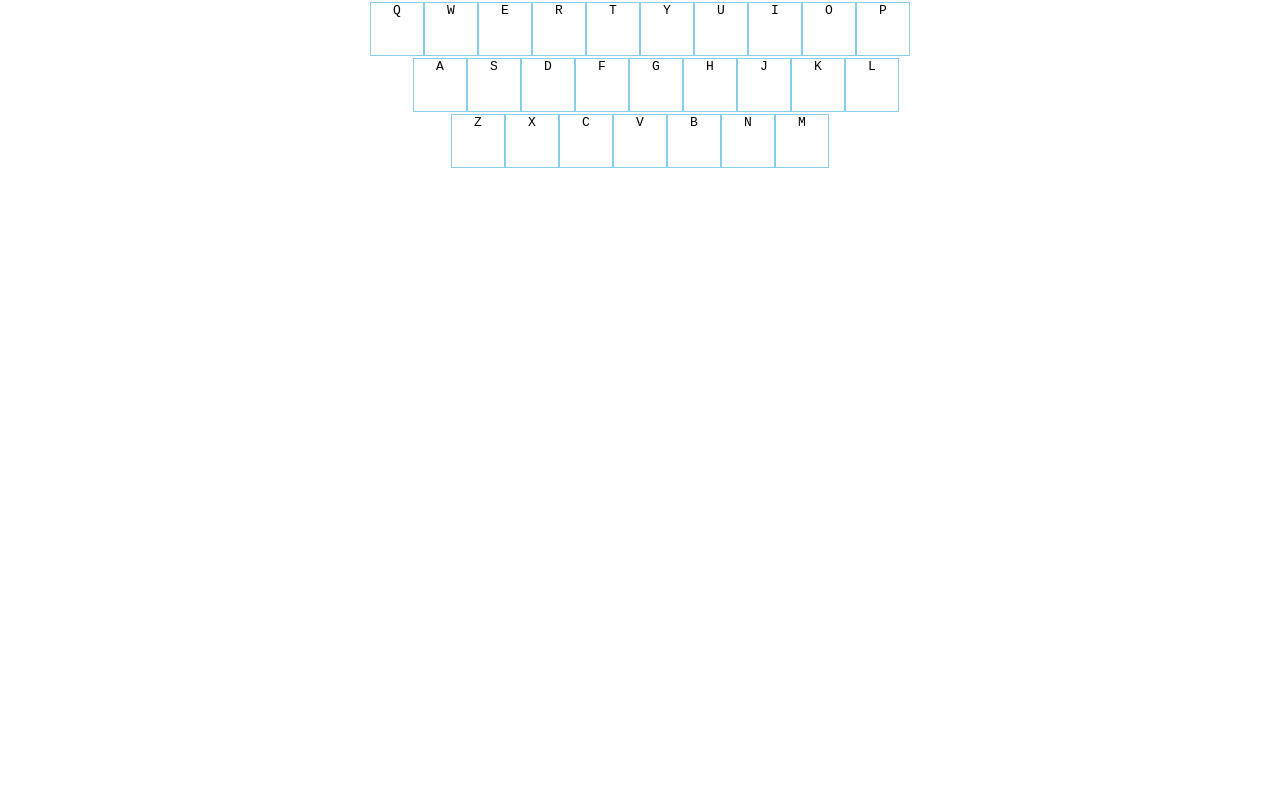
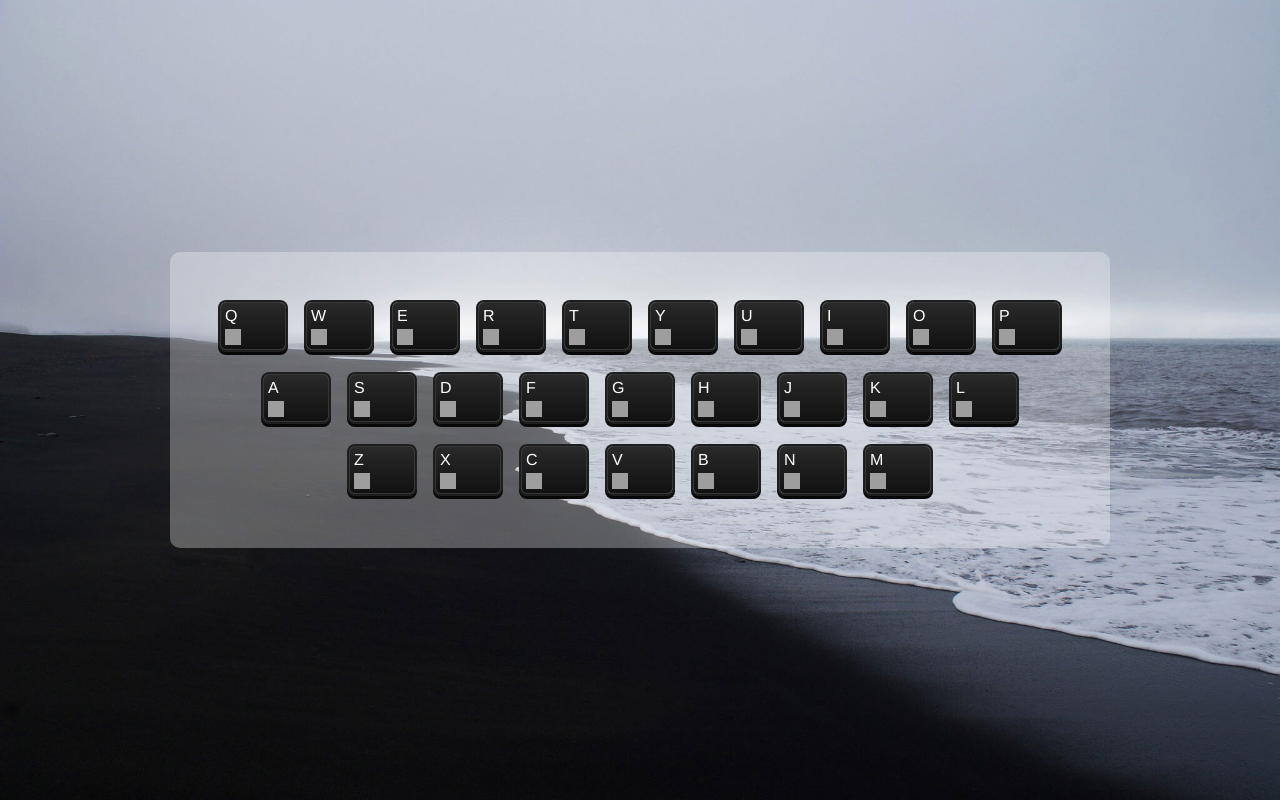
Before and after one commit to laterluo/quickNavigation, a plain HTML site: page index.html in a window 1280 px wide. Drawn offline with Linux system fonts and the light colour scheme; grey boxes are pictures that could not be loaded.

Commit message:
Navigation Complete

```diff
--- a/index.html
+++ b/index.html
@@ -4,28 +4,93 @@
   <meta charset="UTF-8">
   <meta name="viewport" content="width=device-width, initial-scale=1.0">
   <meta http-equiv="X-UA-Compatible" content="ie=edge">
-  <title>Document</title>
+  <link rel="shortcut icon" href="./favicon.ico">
+  <title>我的导航</title>
   <link rel="stylesheet" href="./style.css">
 </head>
 <body>
   <header></header>
   <main>
-    <div class="wrapper" id="mainyyy"></div>
+    <div class="wrapper" id="main"></div>
   </main>
   <footer></footer>
 
   <script>
-		keys = {
+    // 初始化数据
+    var hashInit = init()
+    var keys = hashInit['keys']
+    var hash = hashInit['hash']
+
+    // 遍历 key 生成 kbd
+    generateKBD(keys, hash)
+
+
+    // 监听键盘事件
+    listenToUser(hash)
+
+
+    //下面是工具函数
+    function getFromLocalStorage(name){
+      return JSON.parse(localStorage.getItem(name) || 'null')
+    }
+
+    function tag(tagName, attributes){
+      var element = document.createElement(tagName)
+      for(var key in attributes){
+        element[key] = attributes[key]
+      }
+      return element
+    }
+
+    function createSpan(textContent){
+      var span = tag('span', {textContent: textContent})
+      return span
+    }
+
+    function createButton(id){
+      var button = tag('button', {textContent: 'Edit'})
+      button.id = id  // q、w、e...
+      button.onclick = function(e){
+        button2 = e.target
+        img2 = button2.previousSibling
+        keyX = button2.id
+        var x = prompt('请输入新的网址')
+        hash[keyX] = x  //hash变更
+        img2.src = 'http://' + x + '/favicon.ico'
+        img2.onerror = function(e){
+          e.target.src = '//wx2.sinaimg.cn/mw690/0060lm7Tly1fv5zxqzb2kj305k05k0so.jpg'
+        }
+        localStorage.setItem('uuu', JSON.stringify(hash))
+        console.log(hash)
+      }
+      return button
+    }
+
+    function createImg(domain){
+      var img = tag('img')
+      if(domain){
+        img.src = 'http://' + domain + '/favicon.ico'
+      }else{
+        img.src = '//wx2.sinaimg.cn/mw690/0060lm7Tly1fv5zxqzb2kj305k05k0so.jpg'
+      }
+      img.onerror = function(e){
+        e.target.src = '//wx2.sinaimg.cn/mw690/0060lm7Tly1fv5zxqzb2kj305k05k0so.jpg'
+      }
+      return img
+    }
+
+    function init(){
+      var keys = {
         '0': {0:'q',1:'w',2:'e',3:'r',4:'t',5:'y',6:'u',7:'i',8:'o',9:'p',length:10},
         '1': {0:'a',1:'s',2:'d',3:'f',4:'g',5:'h',6:'j',7:'k',8:'l',length:9},
         '2': {0:'z',1:'x',2:'c',3:'v',4:'b',5:'n',6:'m',length:7},
         'length': 3
       }
-    hash = {
+      var hash = {
         q: 'qzone.qq.com',
         w: 'weibo.com',
         e: 'ele.me',
-      r: 'name.renren.com',
+        r: 'renren.com',
         t: 'taobao.com',
         y: 'yixieshi.com',
         u: 'uc.cn',
@@ -38,57 +103,53 @@
         f: 'ifeng.com',
         g: 'github.com',
         h: 'huxiu.com',
-      j: 'juejin.im',
+        j: 'jianshu.com',
         k: '36kr.com',
         l: 'layui.com',
         z: 'zhihu.com',
         x: 'xunlei.com',
         c: 'csdn.net',
         v: 'v2ex.com',
-      b: 'bootcdn.cn',
-      n: 'cnodejs.org',
-      m: 'mint-ui.github.io/#!/zh-cn',
+        b: 'baidu.com',
+        n: 'nodejs.cn',
+        m: 'imooc.com',
       }
-
       // 取出 localStorage 中的 uuu 对应的 hash
-    hashInLocalStorage = JSON.parse(localStorage.getItem('uuu') || 'null')
+      hashInLocalStorage = getFromLocalStorage('uuu')
       if(hashInLocalStorage){
         hash = hashInLocalStorage
       }
-
-    // 遍历 key 生成 kbd
-    index = 0
-    while(index < keys.length){
-      divxxx = document.createElement('div')
-      mainyyy.appendChild(divxxx)
-      row = keys[index]  // 第一个数组、第二个数组、第三个数组
-      index2 = 0
-      while(index2 < row.length){
-        kbdzzz = document.createElement('kbd')
-        kbdzzz.textContent = row[index2]
-        buttonX = document.createElement('button')
-        buttonX.textContent = 'Edit'
-        kbdzzz.appendChild(buttonX)
-        buttonX.id = row[index2]  // q、w、e...
-        buttonX.onclick = function(abc){
-          keyX = abc.target.id
-          x = prompt('请输入新的网址')
-          hash[keyX] = x  //hash变更
-          localStorage.setItem('uuu', JSON.stringify(hash))
-          console.log(hash)
+      return {
+        'keys': keys,
+        'hash': hash
       }
-        divxxx.appendChild(kbdzzz)
-        index2 = index2 + 1
-      }
-      index = index + 1
     }
 
-    // 监听键盘事件
-    document.onkeypress = function(abc){
-      key = abc.key
-      webSite = hash[key]
+    function generateKBD(keys, hash){
+      for(var index=0; index<keys.length; index++){
+        var div = tag('div', {className: 'row'})
+        main.appendChild(div)
+        var row = keys[index]  // 第一个数组、第二个数组、第三个数组
+        for(var index2=0; index2<row.length; index2++){
+          var span = createSpan(row[index2])
+          var button = createButton(row[index2])
+          var img = createImg(hash[row[index2]])
+          var kbd = tag('kbd', {className: 'key'})
+          kbd.appendChild(span)
+          kbd.appendChild(button)
+          kbd.appendChild(img)
+          div.appendChild(kbd)
+        }
+      }
+    }
+
+    function listenToUser(hash){
+      document.onkeypress = function(e){
+        var key = e.key
+        var webSite = hash[key]
         // location.href = 'http://' + webSite
         window.open('http://'+ webSite, '_black')
+      }
     }
   </script>
 </body>
--- a/style.css
+++ b/style.css
@@ -6,30 +6,69 @@
 a{
   text-decoration: none;
 }
+body{
+  background: url(./images/bg.jpg) no-repeat;
+  background-size: cover;
+}
 main{
+  height: 100vh;
+  display: flex;
+  align-items: center;
+  justify-content: center;
   text-align: center;
 }
 main .wrapper{
+  background: rgba(255, 255, 255, 0.3);
+  border-radius: 10px;
+  padding: 30px 20px;
   display: inline-block;
 }
-main .wrapper kbd{
-  width: 4em;
-  height: 4em;
-  display: inline-block;
-  border: 1px solid skyblue;
-  text-transform: uppercase;
-  position: relative;
-}
-main .wrapper kbd button{
+.wrapper kbd button{
   position: absolute;
   right: 0;
   bottom: 0;
   display: none;
   cursor: pointer;
 }
-main .wrapper kbd:hover button{
+.wrapper kbd:hover button{
   display: inline;
 }
-main .wrapper div:nth-child(2){
-  margin-left: 2em;
+.wrapper .key{
+  display: inline-block;
+  text-transform: uppercase;
+  width: 64px;
+  height: 46px;
+  background: linear-gradient(to bottom, #292929 0%,#111111 100%);
+  border: 1px solid #373737;
+  color: #fff;
+  border-radius: 6px;
+	box-shadow: 0 0 0 1px #1A1B1C, 0 0 0 2px #1F2020, 0 3px 0 2px #080808;
+	position: relative;
+  font-size: 16px;
+  font-family: Helvetica;
 }
+.wrapper .row{
+  margin: 20px;
+}
+.wrapper .row .key{
+  margin: 0 10px;
+}
+.wrapper .row .key span{
+  position: absolute;
+  top: 4px;
+  left: 4px;
+}
+.wrapper .row .key img{
+  width: 16px;
+  height: 16px;
+  position: absolute;
+  bottom: 4px;
+  left: 4px;
+}
+.wrapper .row .key button{
+  background: #fff;
+  border: none;
+  font-size: 12px;
+  border: 1px solid #f5f5f5;
+  border-radius: 3px;
+}
```
Also changed, not shown: favicon.ico (added), images/bg.jpg (added). Lines whose indentation alone changed are shown as unchanged.
